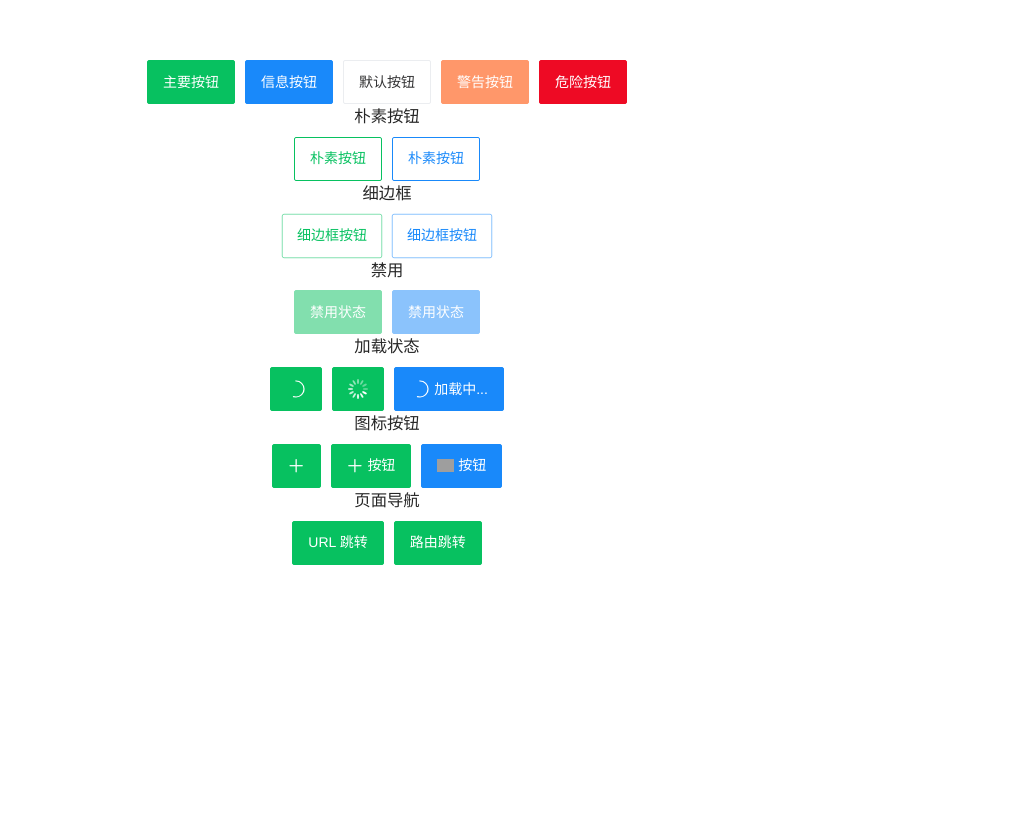
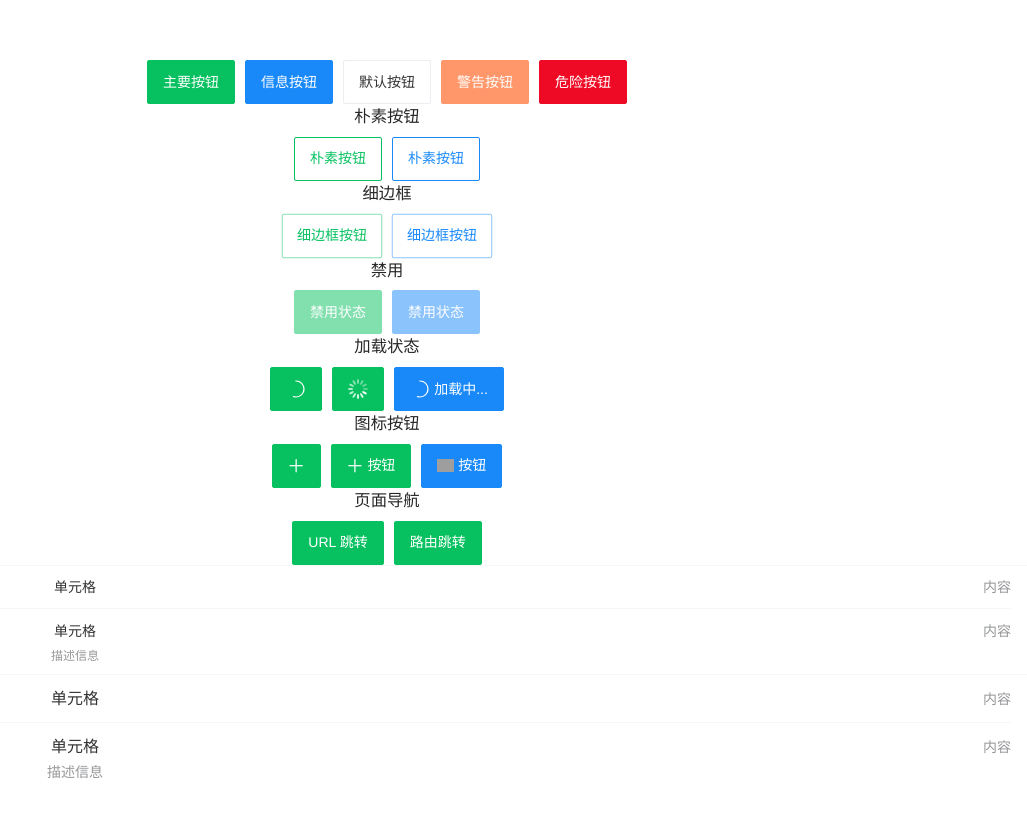
Before and after one commit to consolejs/vant-vue2-dev, a Vue app: page / in a window 1280 px wide. Shown: the top 816 px of the page, without its empty margins (253-1280 px from the left). Built offline with nearby package versions, Linux system fonts and the light colour scheme; grey boxes are pictures that could not be loaded.

Commit message:
:ambulance: vant/cell

```diff
--- a/src/App.vue
+++ b/src/App.vue
@@ -5,17 +5,20 @@
     <HelloWorld msg="Welcome to Your Vue.js App" />
      -->
     <Button />
+    <Cell />
 </div>
 </template>
 
 <script>
 // import HelloWorld from './components/HelloWorld.vue'
-import Button from "./vants/button.vue";
+import Button from "./vants/Button.vue";
+import Cell from "./vants/Cell.vue";
 export default {
     name: 'App',
     components: {
         // HelloWorld,
-        Button
+        Button,
+        Cell
     }
 }
 </script>
--- a/src/main.js
+++ b/src/main.js
@@ -1,5 +1,9 @@
 import Vue from 'vue'
 import App from './App.vue'
+
+import { Button } from 'vant';
+
+Vue.use(Button);
 
 Vue.config.productionTip = false
 
--- /dev/null
+++ b/src/vants/Cell.vue
@@ -0,0 +1,31 @@
+<template>
+<div>
+    <van-cell-group>
+        <van-cell title="单元格" value="内容" />
+        <van-cell title="单元格" value="内容" label="描述信息" />
+    </van-cell-group>
+    <van-cell title="单元格" value="内容" size="large" />
+    <van-cell title="单元格" value="内容" size="large" label="描述信息" />
+</div>
+</template>
+
+<script>
+import {
+    Cell,
+    CellGroup
+} from 'vant';
+
+export default {
+    name: 'Cells',
+    components: {
+        [Cell.name]: Cell,
+        [CellGroup.name]: CellGroup
+    }
+}
+</script>
+
+<style scoped>
+button {
+    margin: 0 5px;
+}
+</style>
--- a/src/vants/button.vue
+++ b/src/vants/button.vue
@@ -29,14 +29,14 @@
 </template>
 
 <script>
-import {
-    Button
-} from 'vant';
+// import {
+//     Button
+// } from 'vant';
 
 export default {
     name: 'Button',
     components: {
-        [Button.name]: Button
+        // [Button.name]: Button
     }
 }
 </script>
```
